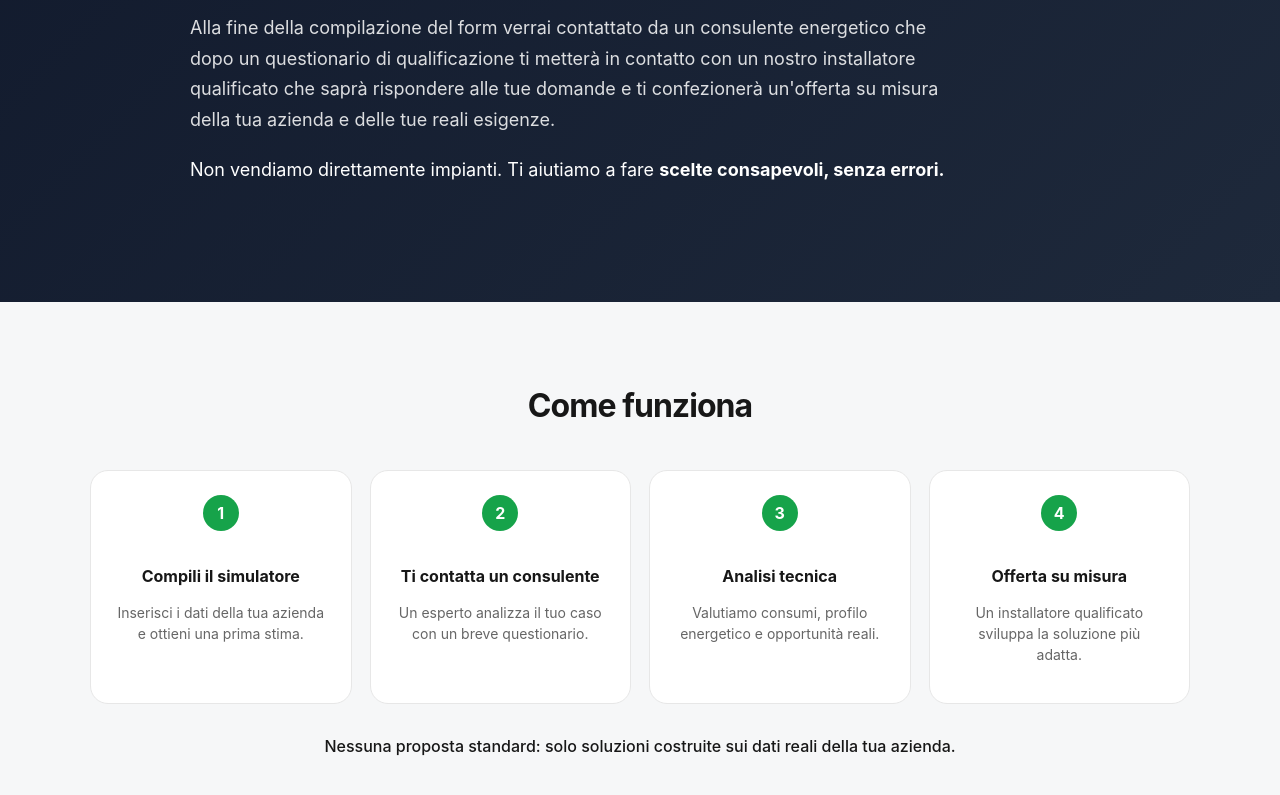
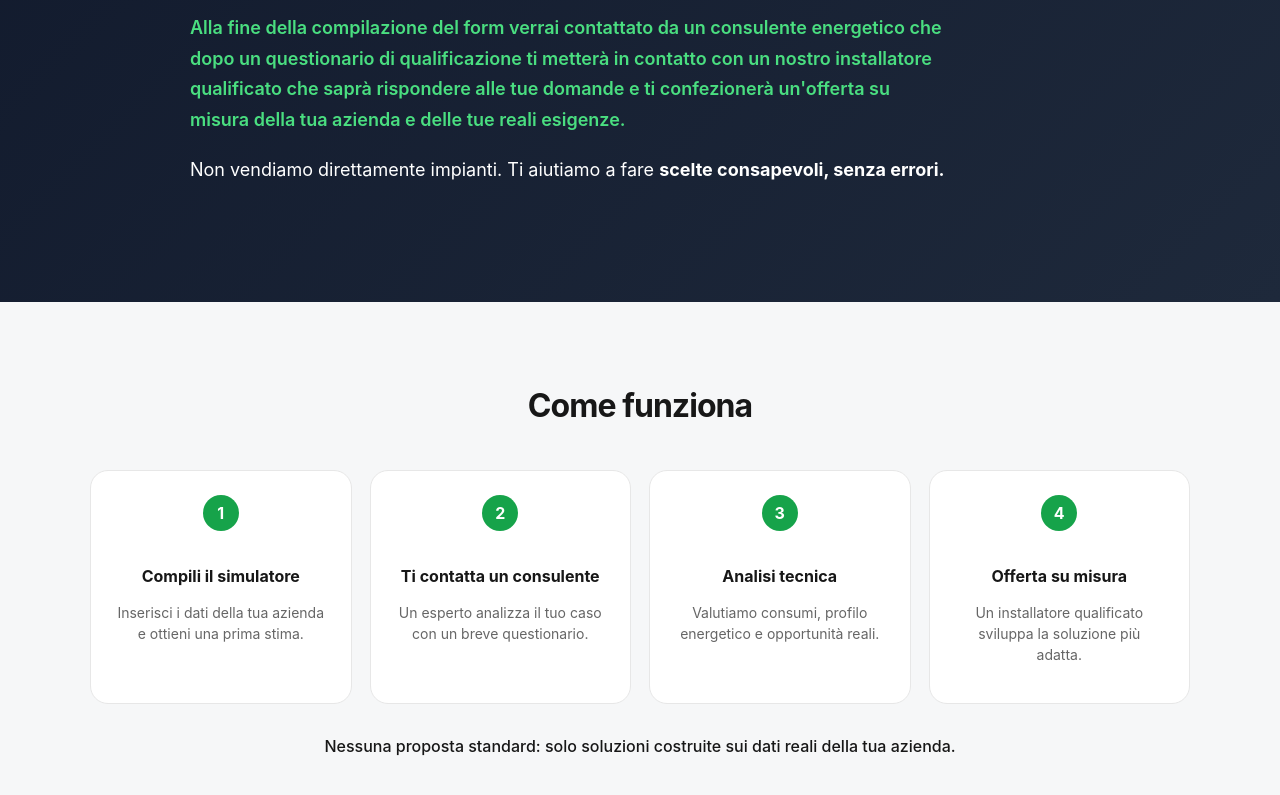
Before and after one commit to marcomngh/premiumstorage, a plain HTML site: page index.html in a window 1280 px wide. Shown: the part 8114-8909 px from the top of the page. Drawn offline with Linux system fonts and the light colour scheme.

Commit message:
Update index.html

```diff
--- a/index.html
+++ b/index.html
@@ -401,6 +401,10 @@
   color: rgba(255,255,255,0.85);
   max-width: 760px;
 }
+    .about-text p.green-text {
+  color: #4ade80;
+  font-weight: 600;
+}
 
 .about-text .lead {
   font-size: 22px;
@@ -480,9 +484,6 @@
   font-weight: 500;
 }
 
-    .green-text {
-  color: #4ade80;
-}
 
 /* MOBILE */
 @media (max-width: 900px) {
```
